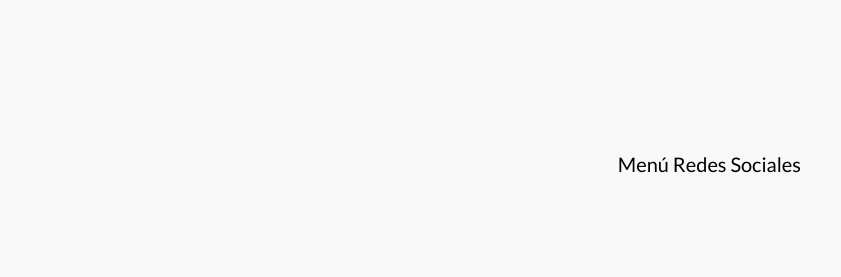
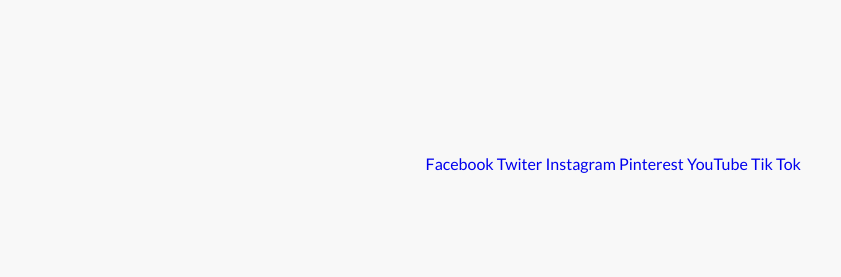
Before and after one commit to HenryTene/SpaCenter, a website: page index.html in a window 1280 px wide. Shown: the top 277 px of the page, 439-1280 px from the left. Drawn offline with nearby package versions, Linux system fonts and the light colour scheme; files that its build step writes are made by us from their sources; files whose address does not match are found by name; a web font is replaced by a local one.

Commit message:
:sparkles: Se añade menu de redes sociales

```diff
--- a/index.html
+++ b/index.html
@@ -20,7 +20,12 @@
                 <img src="build/img/logo.svg" alt="logo carolina spa" />
             </div>
             <nav class="sociales">
-                <p>Menú Redes Sociales</p>
+                <a href="https://facebook.com">Facebook</a>
+                <a href="https://x.com">Twiter</a>
+                <a href="https://instagram.com">Instagram</a>
+                <a href="https://pinterest.com">Pinterest</a>
+                <a href="https://youtube.com">YouTube</a>
+                <a href="https://tiktok.com">Tik Tok</a>
             </nav>
         </div>
     </header>
--- a/src/scss/app.scss
+++ b/src/scss/app.scss
@@ -1,2 +1,3 @@
 @use 'base';
 @use 'ui/header';
+@use 'ui/social';
--- /dev/null
+++ b/src/scss/ui/social/_index.scss
@@ -0,0 +1 @@
+@forward 'social';
```
Also changed, not shown: src/scss/ui/social/_social.scss (added).
